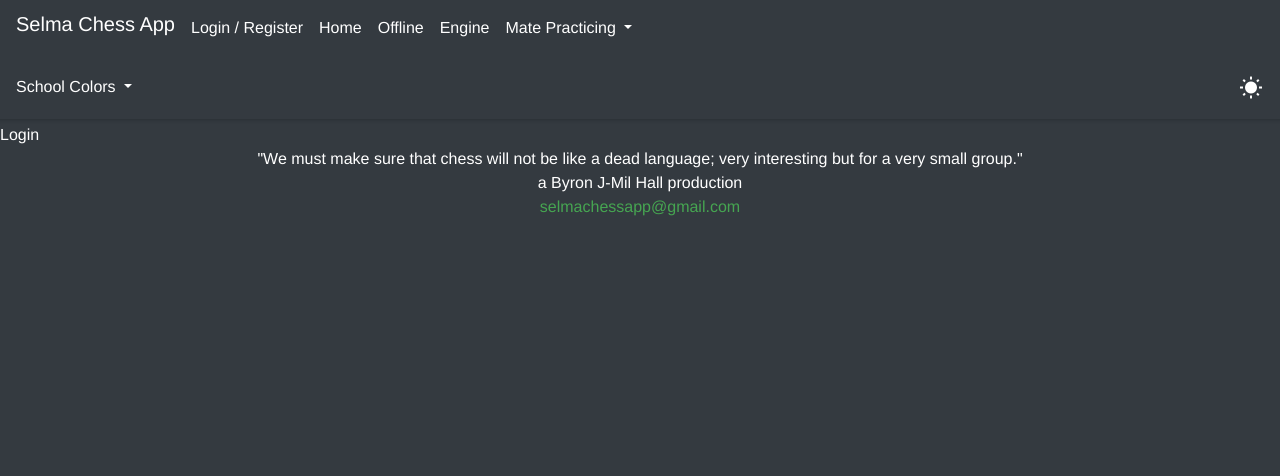
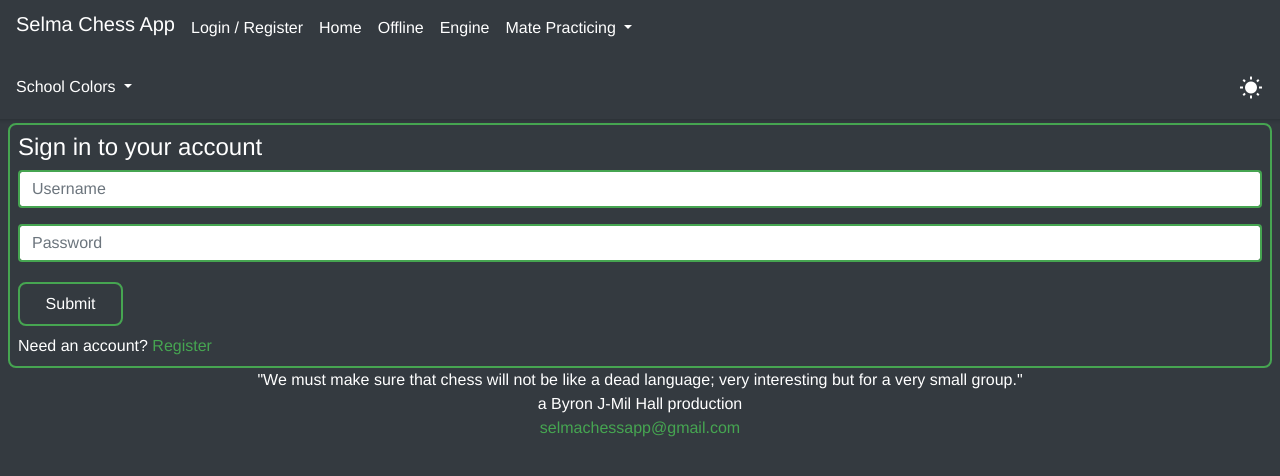
Before and after one commit to napoleon-commits/SelmaChessApp, a Vue app: page /#/login in a window 1280 px wide. Shown: the top 476 px of the page. Built offline with nearby package versions, Linux system fonts and the light colour scheme.

Commit message:
login page

```diff
--- a/src/components/Login.vue
+++ b/src/components/Login.vue
@@ -1,10 +1,62 @@
 <template>
-  <div>Login</div>
+    <form class="mx-2" :style="`border: 2px solid ${customColor}; border-radius: 8px;`">
+        <div class="mx-2 my-2">
+            <div class="h4 mt-2">
+                Sign in to your account
+            </div>
+            <div class="form-group">
+                <input
+                    type="email"
+                    class="form-control"
+                    id="exampleInputEmail1"
+                    aria-describedby="emailHelp"
+                    placeholder="Username"
+                    v-bind="username"
+                    :style="`border: 2px solid ${customColor};`"
+                >
+            </div>
+            <div class="form-group">
+                <input
+                    type="password"
+                    class="form-control"
+                    id="exampleInputPassword1"
+                    placeholder="Password"
+                    v-bind="password"
+                    :style="`border: 2px solid ${customColor};`"
+                >
+            </div>
+            <button class="mt-1" :style="`border: 2px solid ${customColor};`">Submit</button>
+            <div class="mt-2">
+                <span>Need an account?</span>
+                <span
+                    class="c-pointer"
+                    :style="`color: ${customColor}`"
+                    @click="router.push('/register')"
+                >
+                    Register
+                </span>
+            </div>
+        </div>
+    </form>
 </template>
 
 <script>
 export default {
-
+  data() {
+    return {
+      username: '',
+      password: '',
+      validForm: false,
+    };
+  },
+  computed: {
+    customColor() {
+      return this.$store.state.customColor;
+    },
+    router() {
+      return this.$router;
+    },
+  },
 };
 </script>
 
```
